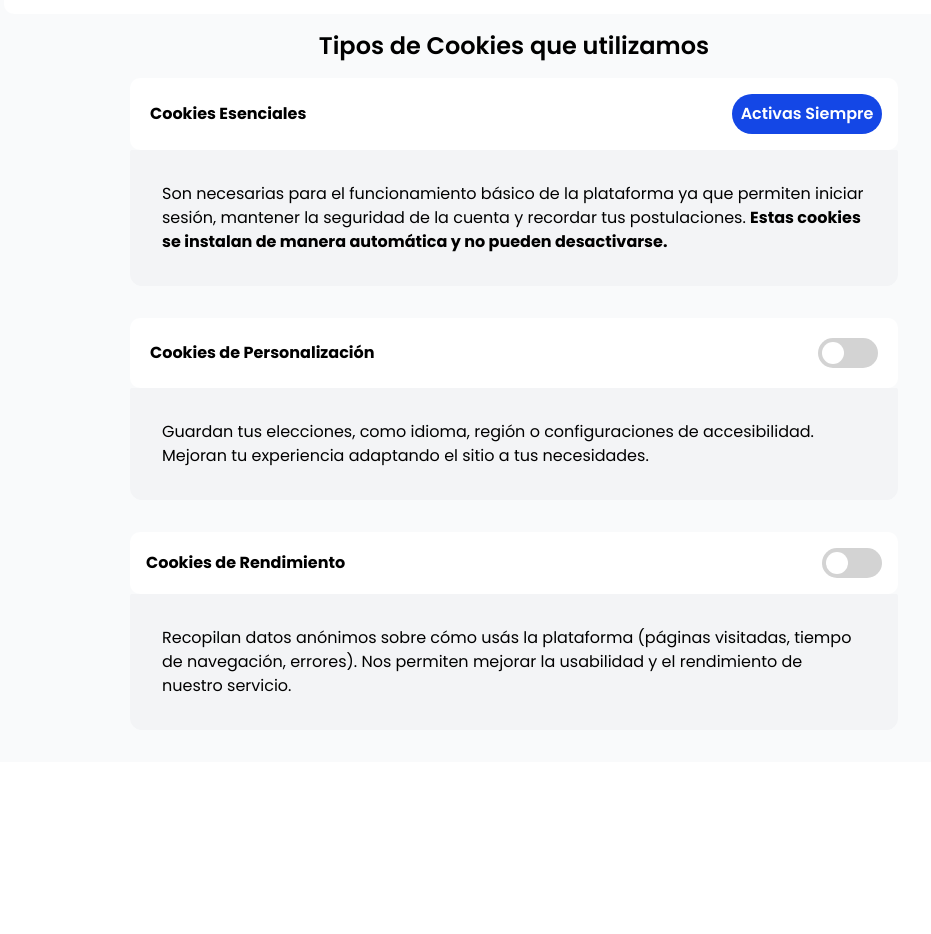
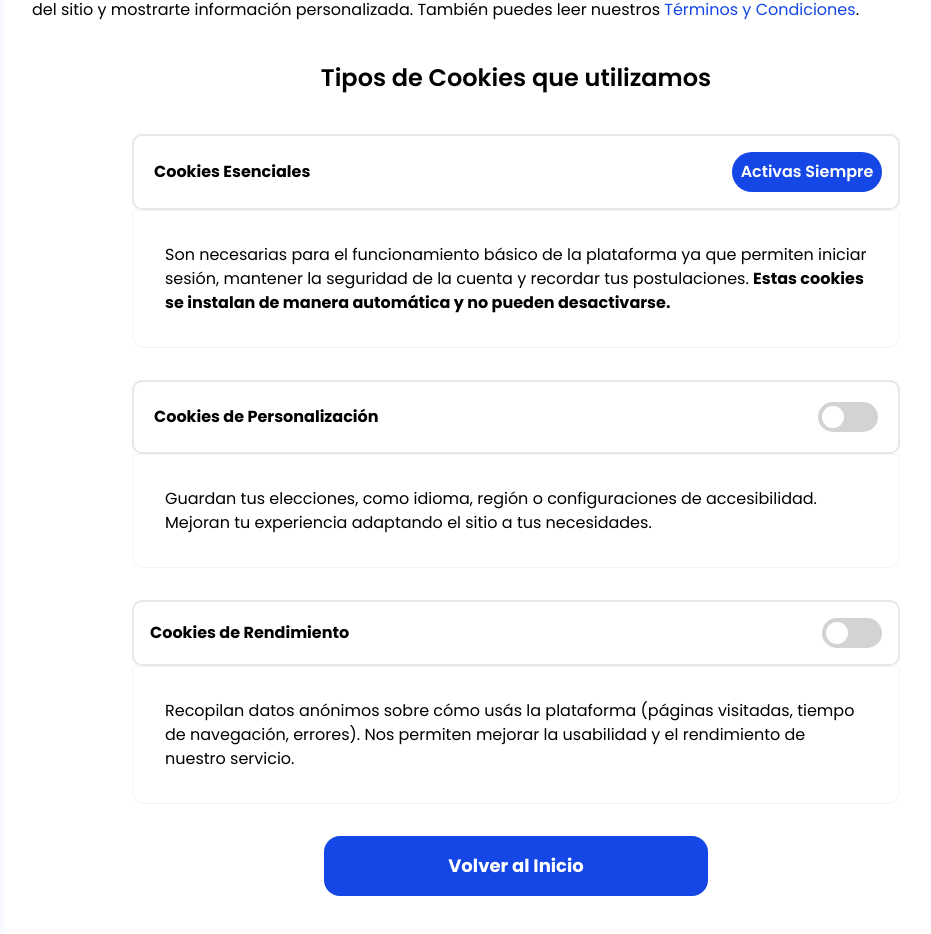
Before and after one commit to almendrasmaria/impulsa-tech, a React (Vite) app: page /cookie in a window 1280 px wide. Shown: the part 198-1132 px from the top of the page, without its empty margins (126-1057 px from the left). Before the commit the page ends 960 px from the top, so only its background shows below. Built offline with nearby package versions, Linux system fonts and the light colour scheme.

Commit message:
Modificando colores y agregando boton de inicio

```diff
--- a/pages/Cookie.tsx
+++ b/pages/Cookie.tsx
@@ -6,11 +6,11 @@ import SwitchRendimiento from "../src/components/SwitchRendimiento";
 const Cookie: React.FC = () => {
   return (
     <>
-      <div className="bg-gray-50 font-Poppins grid justify-center align-center">
-        <h1 className="font-semibold grid justify-center mt-3 text-2xl">
+      <div className="bg-gradient-to-r from-[#f7faff] to-[#f7faff] font-Poppins grid justify-center align-center">
+        <div className=' bg-white w-[80vw] rounded-[10px] p-7 mt-4 ml-3 mb-10 mr-2 gap-9"'>
+          <h1 className="font-semibold grid justify-center mt-5 mb-7 text-2xl">
             Políticas de Cookies
           </h1>
-        <div className=' bg-white w-[80vw] rounded-[10px] p-7 mt-4 ml-3 mr-2 gap-9"'>
           <p>
             En Impulsa Tech utilizamos cookies para brindarte una mejor
             experiencia de navegación, optimizar el funcionamiento de nuestra
@@ -19,33 +19,33 @@ const Cookie: React.FC = () => {
             visitar un sitio web. A través de ellas, podemos recordar tus
             preferencias, analizar el uso del sitio y mostrarte información
             personalizada. También puedes leer nuestros{" "}
-            <a href="#" //Agregar para redirigir a Términos y Condiciones
+            <a
+              href="#" //Agregar para redirigir a Términos y Condiciones
               className="text-blue-700"
             >
               Términos y Condiciones
             </a>
             .
           </p>
-        </div>
 
-        <h2 className="font-semibold grid justify-center mt-4 text-2xl mb-4">
+          <h2 className="font-semibold grid justify-center mt-10 mb-10 text-2xl mb-4">
             Tipos de Cookies que utilizamos
           </h2>
 
-        <div className="grid-cols-1 place-items-center">
-          <div className="w-[60vw] rounded-[10px] p-2 bg-white">
-            <div className="flex justify-between items-center font-bold m-2 ml-3">
+          <div className="grid-cols-1 place-items-center ">
+            <div className="w-[60vw] rounded-[10px] p-2 bg-white border-2 border-gray-200">
+              <div className="flex justify-between items-center font-bold  m-2 ml-3">
                 <p>Cookies Esenciales</p>
                 <button className="bg-blue-700 text-white flex justify-center items-center font-semibold rounded-full h-10 w-[150px]">
                   Activas Siempre
                 </button>
               </div>
             </div>
-          <div className="bg-gray-100 w-[60vw] mb-8 p-8 rounded-t-xs rounded-b-xl">
+            <div className="bg-white border border-gray-100 w-[60vw] mb-8 p-8 rounded-t-xs rounded-b-xl">
               <p>
                 Son necesarias para el funcionamiento básico de la plataforma ya
-              que permiten iniciar sesión, mantener la seguridad de la cuenta y
-              recordar tus postulaciones.{" "}
+                que permiten iniciar sesión, mantener la seguridad de la cuenta
+                y recordar tus postulaciones.{" "}
                 <b>
                   Estas cookies se instalan de manera automática y no pueden
                   desactivarse.
@@ -53,13 +53,13 @@ const Cookie: React.FC = () => {
               </p>
             </div>
 
-          <div className="w-[60vw] rounded-[10px] p-2 bg-white">
+            <div className="w-[60vw] rounded-[10px] p-2 bg-white border-2 border-gray-200">
               <div className="flex justify-between items-center font-bold m-3">
                 <p>Cookies de Personalización</p>
                 <SwitchPersonalizacion />
               </div>
             </div>
-          <div className="bg-gray-100 w-[60vw] mb-8 p-8 rounded-t-xs rounded-b-xl">
+            <div className="bg-white w-[60vw] mb-8 p-8 rounded-t-xs rounded-b-xl border border-gray-100">
               <p>
                 Guardan tus elecciones, como idioma, región o configuraciones de
                 accesibilidad. Mejoran tu experiencia adaptando el sitio a tus
@@ -67,18 +67,29 @@ const Cookie: React.FC = () => {
               </p>
             </div>
 
-          <div className="w-[60vw] rounded-[10px] p-2 bg-white">
+            <div className="w-[60vw] rounded-[10px] p-2 border border-2 border-gray-200 bg-white">
               <div className="flex justify-between items-center font-bold m-2">
                 <p>Cookies de Rendimiento</p>
                 <SwitchRendimiento />
               </div>
             </div>
-          <div className="bg-gray-100 w-[60vw] mb-8 p-8 rounded-t-xs rounded-b-xl">
+            <div className="bg-white w-[60vw] mb-8 p-8 rounded-t-xs border border-gray-100 rounded-b-xl">
               <p>
                 Recopilan datos anónimos sobre cómo usás la plataforma (páginas
-              visitadas, tiempo de navegación, errores). Nos permiten mejorar la
-              usabilidad y el rendimiento de nuestro servicio.
+                visitadas, tiempo de navegación, errores). Nos permiten mejorar
+                la usabilidad y el rendimiento de nuestro servicio.
               </p>
+            </div>
+          </div>
+          <div className="flex justify-center mt-4">
+            <button
+              className="text-lg px-6 py-4 font-bold cursor-pointer border-none rounded-2xl text-white w-full sm:w-1/2 max-w-sm bg-blue-700 hover:bg-blue-900 transition-colors mb-10"
+              onClick={() => {
+                /* Volver a Inicio Iria Aqui */
+              }}
+            >
+              Volver al Inicio
+            </button>
           </div>
         </div>
       </div>
```
Lines whose indentation alone changed are shown as unchanged.
